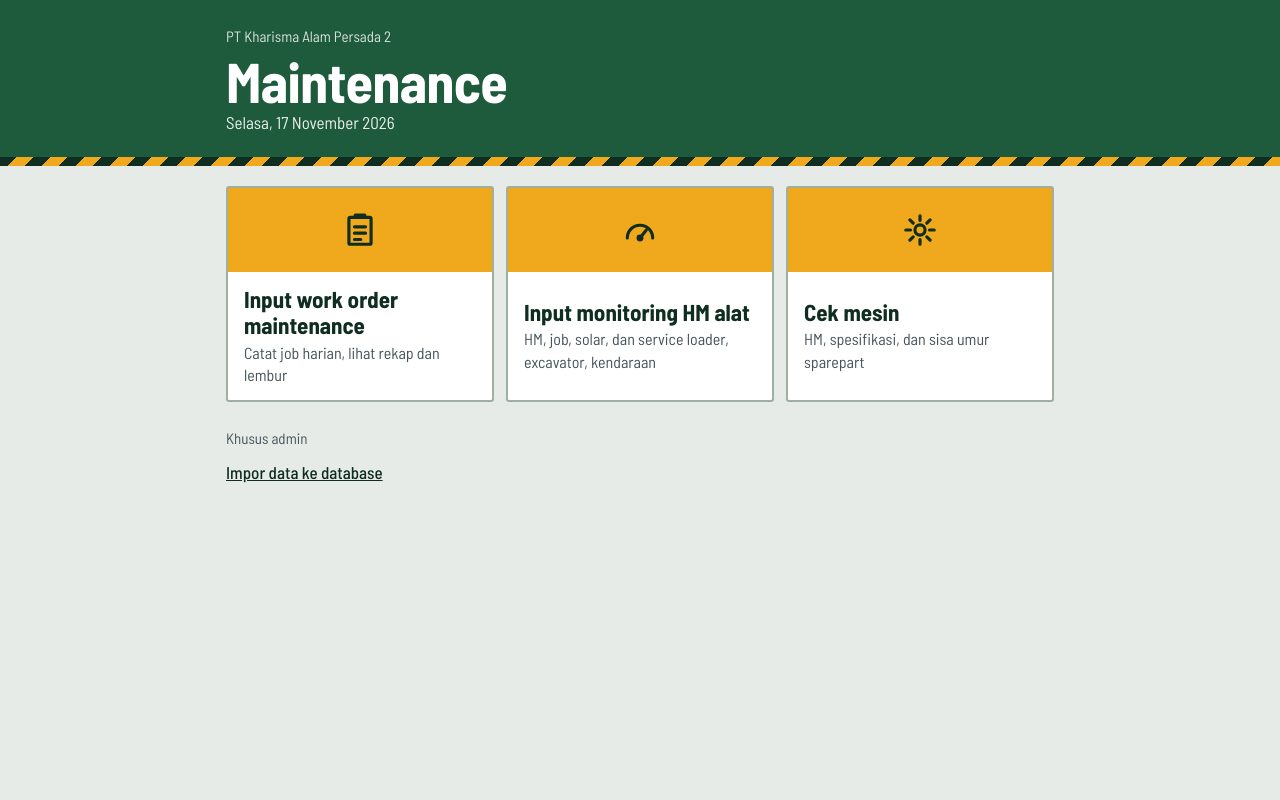
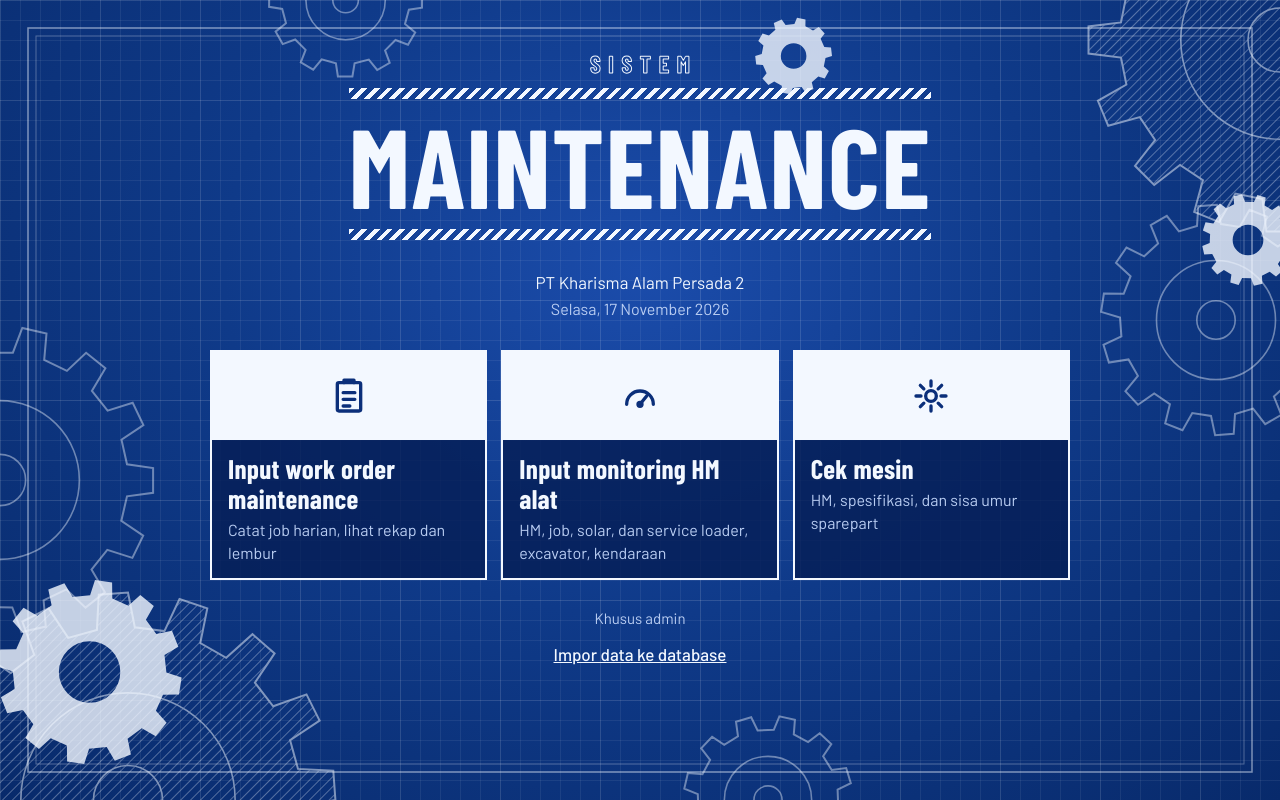
Before and after one commit to alkausarmc1/Work-Order-Maintenance, a plain HTML site: page menu.html in a window 1280 px wide. Drawn offline with nearby package versions, Linux system fonts and the light colour scheme.

Commit message:
Add files via upload

```diff
--- a/menu.html
+++ b/menu.html
@@ -1,40 +1,57 @@
 <!doctype html>
 <html lang="id"><head><meta charset="utf-8"><meta name="viewport" content="width=device-width,initial-scale=1">
 <title>Menu Maintenance</title>
-<link rel="stylesheet" href="https://fonts.googleapis.com/css2?family=Barlow+Semi+Condensed:wght@400;500;700&display=swap">
+<link rel="stylesheet" href="https://fonts.googleapis.com/css2?family=Barlow:wght@400;500&family=Barlow+Condensed:wght@600;700&display=swap">
 <style>
-:root{--palm:#1e5a3c;--deep:#0f2e21;--oil:#f0a81c;--bg:#e7ebe8;--panel:#fff;--ink:#0f2e21;--mut:#46545c;--edge:#9db0a5}
-@media(prefers-color-scheme:dark){:root{--bg:#0e1b15;--panel:#16281f;--ink:#e8f0ea;--mut:#a9b8ae;--edge:#2f5a45}}
+:root{--w:#f3f8ff;--blue:#0b2f7a;--ink:#f3f8ff;--mut:#b9cdf2}
 *{box-sizing:border-box}
-body{margin:0;background:var(--bg);color:var(--ink);font:400 17px/1.4 'Barlow Semi Condensed',system-ui,sans-serif}
-header{background:var(--palm);color:#fff}
-.in{max-width:860px;margin:0 auto;padding:26px 16px 22px}
-.co{font-size:15px;opacity:.82}
-h1{margin:6px 0 2px;font-size:44px;line-height:1;font-weight:700;letter-spacing:-.01em}
-.dt{font-size:17px;opacity:.9}
-.hz{height:9px;background:repeating-linear-gradient(-45deg,var(--oil) 0 12px,var(--deep) 12px 24px)}
-main{max-width:860px;margin:0 auto;padding:20px 16px 40px}
-nav{display:grid;gap:12px}
-.t{display:grid;grid-template-columns:78px 1fr;min-height:92px;background:var(--panel);border:2px solid var(--edge);border-radius:3px;color:var(--ink);text-decoration:none}
-.t:hover{border-color:var(--palm)}.t:active{transform:translateY(1px)}
-.t:focus-visible{outline:3px solid var(--oil);outline-offset:3px}
-.ic{background:var(--oil);color:var(--deep);display:flex;align-items:center;justify-content:center}
-.ic svg{width:38px;height:38px;fill:none;stroke:currentColor;stroke-width:2;stroke-linecap:round;stroke-linejoin:round}
+html{background:#082a6b;overflow-x:hidden}body{overflow-x:hidden}
+body{margin:0;min-height:100vh;color:var(--ink);font:400 17px/1.45 'Barlow',system-ui,sans-serif;
+ background:linear-gradient(rgba(255,255,255,.065) 1px,transparent 1px),linear-gradient(90deg,rgba(255,255,255,.065) 1px,transparent 1px),linear-gradient(rgba(255,255,255,.07) 1px,transparent 1px),linear-gradient(90deg,rgba(255,255,255,.07) 1px,transparent 1px),radial-gradient(ellipse at 50% 34%,#1b4cab 0%,#0f3a89 46%,#082a6b 100%);
+ background-size:20px 20px,20px 20px,100px 100px,100px 100px,100% 100%}
+#bg{position:fixed;inset:0;width:100%;height:100%;z-index:0;pointer-events:none}
+.wrap{position:relative;z-index:1;max-width:900px;margin:0 auto;padding:34px 20px 44px}
+header{text-align:center}
+.head{display:table;margin:0 auto}
+.out{font:700 24px/1 'Barlow Condensed',sans-serif;letter-spacing:.32em;color:transparent;-webkit-text-stroke:1px var(--w);padding-left:.32em}
+.bar{height:11px;margin:12px 0;background:repeating-linear-gradient(135deg,var(--w) 0 4px,transparent 4px 9px)}
+h1{margin:0;font:700 clamp(44px,12.5vw,112px)/.95 'Barlow Condensed','Arial Narrow','Roboto Condensed',sans-serif;letter-spacing:.01em}
+.co{margin:18px 0 0;font-size:17px}.dt{margin:2px 0 0;color:var(--mut);font-size:16px}
+nav{display:grid;gap:14px;margin-top:30px}
+.t{display:grid;grid-template-columns:82px 1fr;min-height:94px;background:rgba(6,30,86,.82);border:2px solid var(--w);color:var(--ink);text-decoration:none}
+.t:hover{background:rgba(255,255,255,.16)}.t:active{transform:translateY(1px)}
+.t:focus-visible{outline:3px solid #fff;outline-offset:4px}
+.ic{background:var(--w);color:var(--blue);display:flex;align-items:center;justify-content:center}
+.ic svg{width:40px;height:40px;fill:none;stroke:currentColor;stroke-width:2;stroke-linecap:round;stroke-linejoin:round}
 .tx{padding:14px 16px;align-self:center}
-.tx b{display:block;font-size:23px;line-height:1.15;font-weight:700}
-.tx span{display:block;margin-top:3px;color:var(--mut);font-size:16px}
-.adm{margin-top:26px;color:var(--mut);font-size:15px}
-.adm a{display:inline-block;margin-top:4px;padding:8px 0;color:var(--ink);font-size:17px;font-weight:500}
-@media(min-width:720px){nav{grid-template-columns:repeat(3,1fr)}.t{grid-template-columns:1fr;min-height:0}.ic{height:84px}.tx{align-self:start}h1{font-size:56px}}
+.tx b{display:block;font:700 27px/1.1 'Barlow Condensed',sans-serif;letter-spacing:.01em}
+.tx span{display:block;margin-top:4px;color:var(--mut);font-size:16px}
+.adm{margin-top:28px;text-align:center;color:var(--mut);font-size:15px}
+.adm a{display:inline-block;margin-top:4px;padding:8px 4px;color:var(--ink);font-size:17px;font-weight:500}
+@media(min-width:720px){nav{grid-template-columns:repeat(3,1fr)}.t{grid-template-columns:1fr;grid-template-rows:88px 1fr;min-height:0}.tx{align-self:start}.wrap{padding-top:52px}}
 </style></head><body>
-<header><div class="in"><div class="co">PT Kharisma Alam Persada 2</div><h1>Maintenance</h1><div class="dt" id="dt"></div></div><div class="hz"></div></header>
-<main>
+<svg id="bg" aria-hidden="true"></svg>
+<div class="wrap">
+<header><div class="head"><div class="out">SISTEM</div><div class="bar"></div><h1>MAINTENANCE</h1><div class="bar"></div></div><p class="co">PT Kharisma Alam Persada 2</p><p class="dt" id="dt"></p></header>
 <nav>
  <a class="t" href="index.html"><div class="ic"><svg viewBox="0 0 24 24" aria-hidden="true"><rect x="5" y="4" width="14" height="17" rx="1"/><path d="M9 4V2.5h6V4M8.5 10h7M8.5 14h7M8.5 18h4"/></svg></div><div class="tx"><b>Input work order maintenance</b><span>Catat job harian, lihat rekap dan lembur</span></div></a>
  <a class="t" href="hm_alat.html"><div class="ic"><svg viewBox="0 0 24 24" aria-hidden="true"><path d="M4 17a8 8 0 1 1 16 0"/><path d="M12 17l4-5"/><circle cx="12" cy="17" r="1.2"/></svg></div><div class="tx"><b>Input monitoring HM alat</b><span>HM, job, solar, dan service loader, excavator, kendaraan</span></div></a>
  <a class="t" href="mesin.html"><div class="ic"><svg viewBox="0 0 24 24" aria-hidden="true"><circle cx="12" cy="12" r="3.2"/><path d="M12 3v3M12 18v3M3 12h3M18 12h3M5.6 5.6l2.1 2.1M16.3 16.3l2.1 2.1M18.4 5.6l-2.1 2.1M7.7 16.3l-2.1 2.1"/></svg></div><div class="tx"><b>Cek mesin</b><span>HM, spesifikasi, dan sisa umur sparepart</span></div></a>
 </nav>
 <div class="adm">Khusus admin<br><a href="impor.html">Impor data ke database</a></div>
-</main>
-<script>document.getElementById('dt').textContent=new Date().toLocaleDateString('id-ID',{weekday:'long',day:'numeric',month:'long',year:'numeric'})</script>
+</div>
+<script>
+document.getElementById('dt').textContent=new Date().toLocaleDateString('id-ID',{weekday:'long',day:'numeric',month:'long',year:'numeric'});
+// Latar gambar teknik: bingkai ganda dan roda gigi garis, arsir, dan solid
+function gear(cx,cy,r,n,th,rot){let d='';const s=2*Math.PI/n;for(let i=0;i<n;i++){const a=rot+i*s;[[a-s*.28,r],[a-s*.18,r+th],[a+s*.18,r+th],[a+s*.28,r]].forEach(([t,q],j)=>{d+=(i+j?'L':'M')+(cx+q*Math.cos(t)).toFixed(1)+' '+(cy+q*Math.sin(t)).toFixed(1)})}return d+'Z'}
+const G=[[1,.05,.25,16,'h'],[.975,.3,.06,12,'f'],[.95,.4,.15,14,'o'],[0,.6,.2,14,'o'],[.07,.84,.12,12,'f'],[.1,1,.27,16,'h'],[.6,1,.11,12,'o'],[.27,0,.1,12,'o'],[.62,.07,.05,10,'f']];
+function draw(){const w=innerWidth,h=Math.max(innerHeight,document.body.scrollHeight),b=Math.max(w,innerHeight)*.5,e=w<600?12:28;
+ let s=`<defs><pattern id="hh" width="7" height="7" patternUnits="userSpaceOnUse" patternTransform="rotate(45)"><line x1="0" y1="0" x2="0" y2="7" stroke="#f3f8ff" stroke-width="1.3"/></pattern></defs>`;
+ s+=`<rect x="${e}" y="${e}" width="${w-2*e}" height="${h-2*e}" fill="none" stroke="#f3f8ff" stroke-opacity=".5" stroke-width="1.5"/><rect x="${e+8}" y="${e+8}" width="${w-2*e-16}" height="${h-2*e-16}" fill="none" stroke="#f3f8ff" stroke-opacity=".3" stroke-width="1"/>`;
+ G.filter((g,i)=>w>=600||(i!==1&&i!==8)).forEach(([x,y,k,n,t],i)=>{const r=k*b,cx=x*w,cy=y*h,d=gear(cx,cy,r,n,r*.2,i*.3);
+  if(t==='f')s+=`<path d="${d}M${cx+r*.4} ${cy}a${r*.4} ${r*.4} 0 1 0 ${-r*.8} 0a${r*.4} ${r*.4} 0 1 0 ${r*.8} 0Z" fill="#f3f8ff" fill-rule="evenodd" opacity=".8"/>`;
+  else s+=`<g opacity="${t==='h'?.5:.42}"><path d="${d}" fill="${t==='h'?'url(#hh)':'none'}" stroke="#f3f8ff" stroke-width="2"/><circle cx="${cx}" cy="${cy}" r="${r*.62}" fill="none" stroke="#f3f8ff" stroke-width="1.6"/><circle cx="${cx}" cy="${cy}" r="${r*.2}" fill="none" stroke="#f3f8ff" stroke-width="1.6"/></g>`});
+ const el=document.getElementById('bg');el.setAttribute('viewBox',`0 0 ${w} ${h}`);el.style.height=h+'px';el.style.position='absolute';el.innerHTML=s}
+draw();addEventListener('resize',draw);
+</script>
 </body></html>
```
